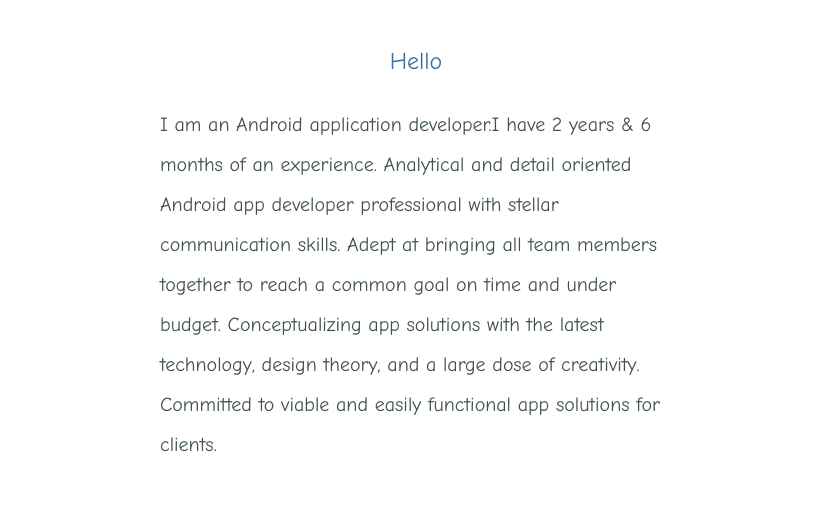
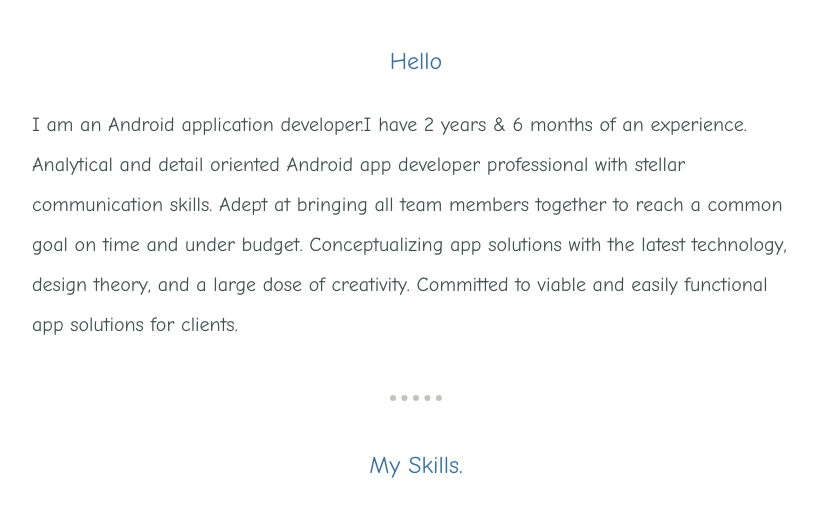
Before and after one commit to vikramkaldoke/cv, a plain HTML site: page index.html in a window 1280 px wide. Shown: the part 998-1510 px from the top of the page, without its empty margins (224-1041 px from the left). Drawn offline with Linux system fonts and the light colour scheme.

Commit message:
css bug resolve

```diff
--- a/css/styles.css
+++ b/css/styles.css
@@ -47,7 +47,7 @@ color:#3c6f9c;
 }
 #description-text{
 color: #40514E;
-width: 40%;
+width: 60%;
 margin: 30px auto;
 font-size: 20px;
 font-family: "Comic Sans MS", Times, serif;
```
